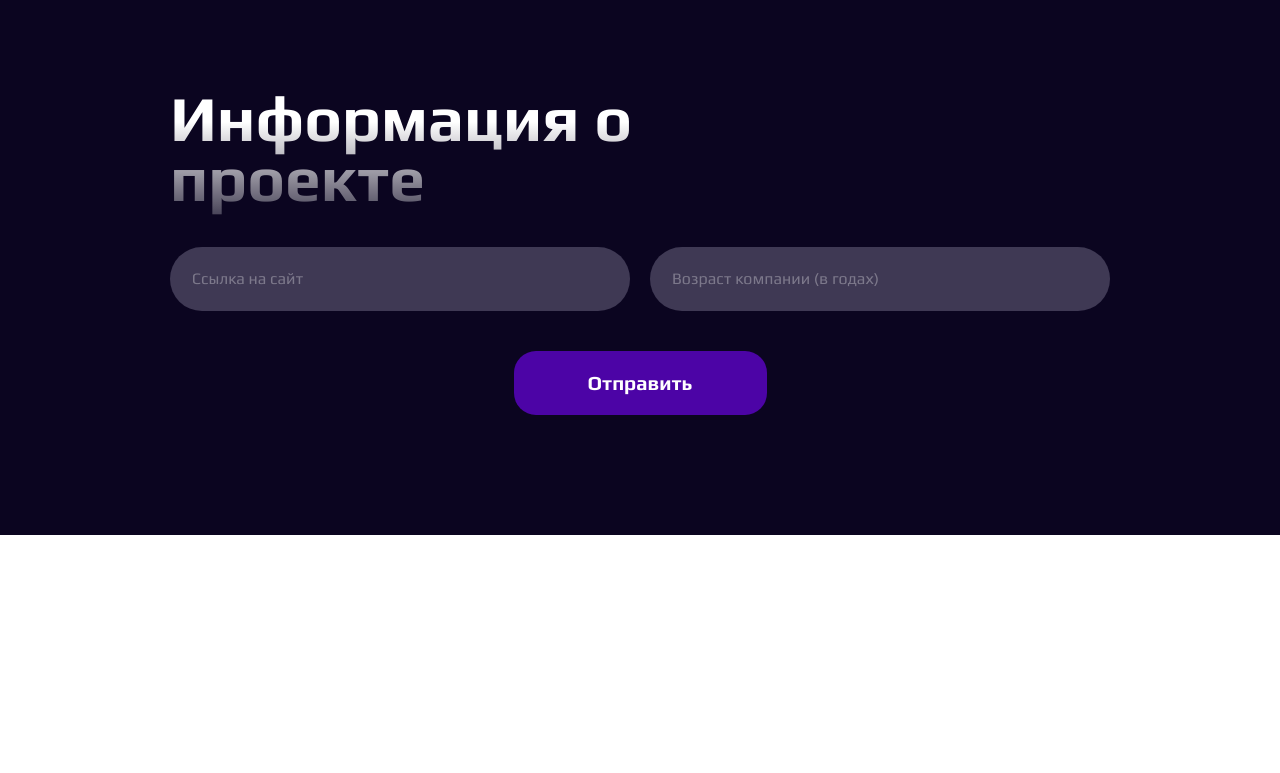
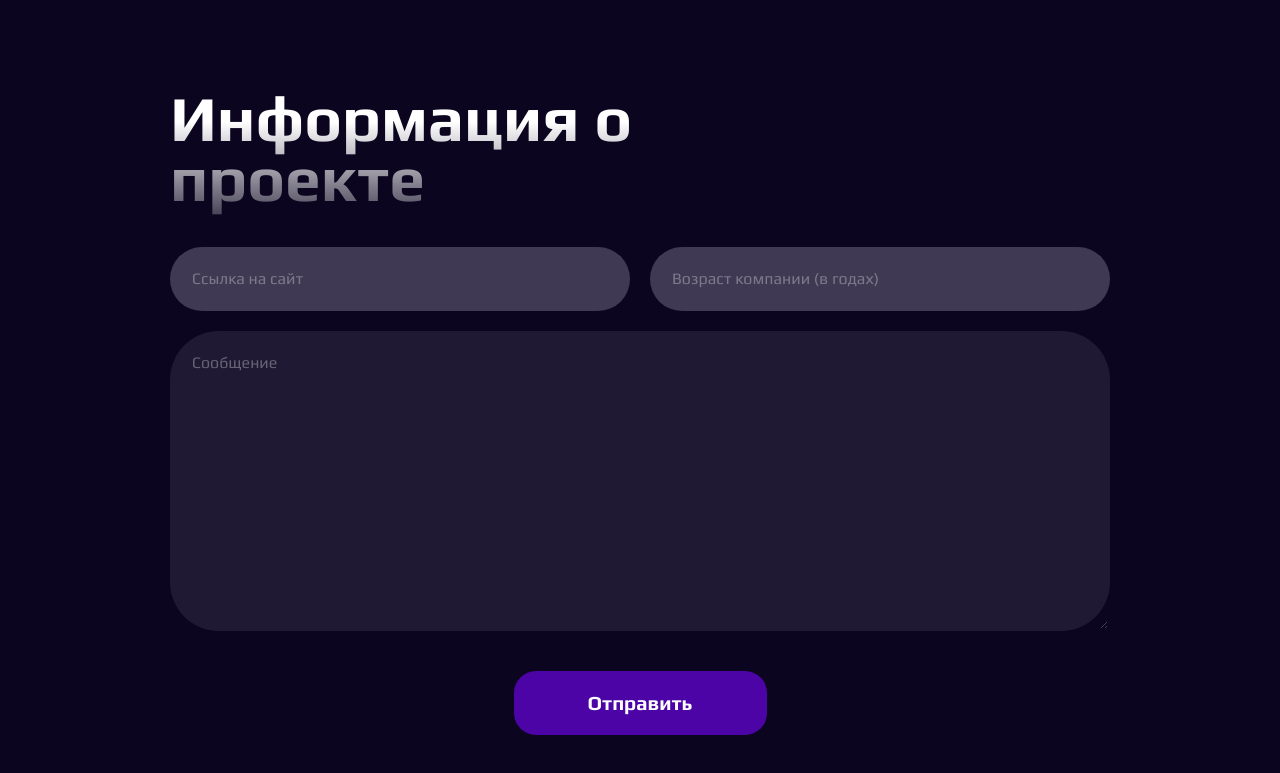
Before and after one commit to JulieBenchuk/web-studio, a Next.js app: page /questionnaire in a window 1280 px wide. Shown: the part 1390-2163 px from the top of the page. Before the commit the page ends 1925 px from the top, so only its background shows below. Built offline with nearby package versions, Linux system fonts and the light colour scheme.

Commit message:
feat: added disable textarea depends on clicked "другое"

```diff
--- a/src/components/05_Questionnaire/QuestionnaireForm.tsx
+++ b/src/components/05_Questionnaire/QuestionnaireForm.tsx
@@ -67,14 +67,13 @@ const QuestionnaireForm = () => {
                             </div>
                         </div>
 
-                        {isMessageActive &&
-                            <div className={style.row2}>
-                                <div className={style.formMessage}>
-                                    <label>Сообщение</label>
-                                    <textarea/>
-                                    <span className={style.fakePlaceholder}>Сообщение</span>
-                                </div>
-                            </div>}
+                        <div className={style.row2}>
+                            <div className={style.formMessage}>
+                                <label>Сообщение</label>
+                                <textarea disabled={!isMessageActive}/>
+                                <span className={style.fakePlaceholder}>Сообщение</span>
+                            </div>
+                        </div>
 
                         <div className={style.buttonBlock}>
                             <FullButton className={style.button}>Отправить</FullButton>
--- a/src/styles/components/questionnaireForm.module.scss
+++ b/src/styles/components/questionnaireForm.module.scss
@@ -234,6 +234,7 @@
           textarea {
             min-width: 854px;
             min-height: 265px;
+
             @media(max-width: 1439px) {
               min-width: 100%;
               min-height: 300px;
@@ -316,6 +317,11 @@
     &:focus ~ .fakePlaceholder {
       display: none;
     }
+
+    &:disabled {
+      opacity: 0.4;
+      cursor: no-drop;
+    }
   }
 
   input {
```
